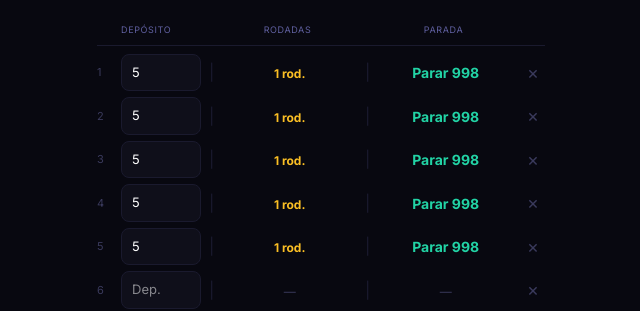
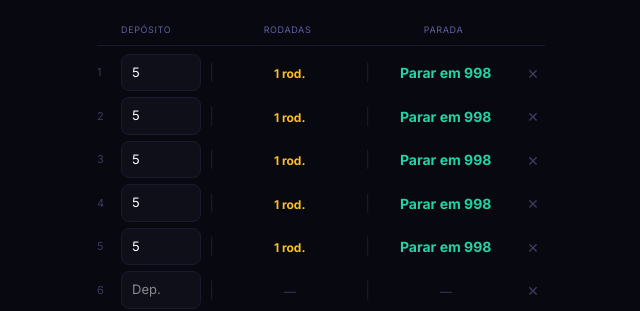
Before and after one commit to fbrunodev/nexus-sheets-frontend, a Next.js app: page /calculadora-rodadas in a window 1280 px wide. Both pictures are taken after typing "5", "5", "5", "5", "5", "5" into the empty fields and a click on the button "+ Adicionar Conta". Shown: the part 224-535 px from the top of the page, without its empty margins (319-959 px from the left). Built offline with nearby package versions, Linux system fonts and the light colour scheme.

Commit message:
feat: change the name of an input

```diff
--- a/app/calculadora-rodadas/page.tsx
+++ b/app/calculadora-rodadas/page.tsx
@@ -191,7 +191,7 @@ export default function CalculadoraRodadas() {
                 ? <span style={{ color: "#3a3a5c", fontSize: "12px" }}>—</span>
                 : res.excede
                 ? <span style={{ color: "#f87171", fontSize: "12px", fontWeight: "600" }}>Excede {limite}</span>
-                : <span style={{ color: "#22d3a5", fontSize: "14px", fontWeight: "700" }}>Parar {res.parar}</span>
+                : <span style={{ color: "#22d3a5", fontSize: "14px", fontWeight: "700" }}>Parar em {res.parar}</span>
               }
             </div>
 
```
